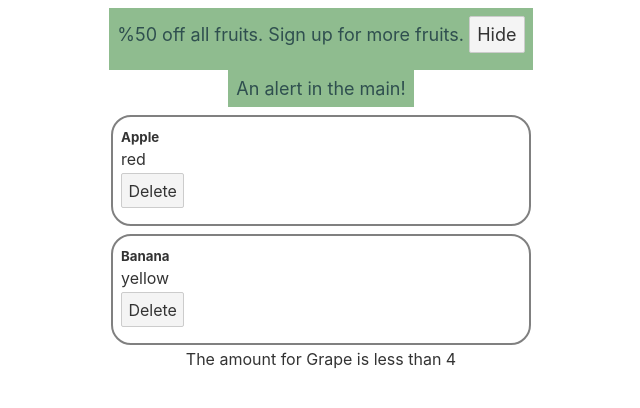
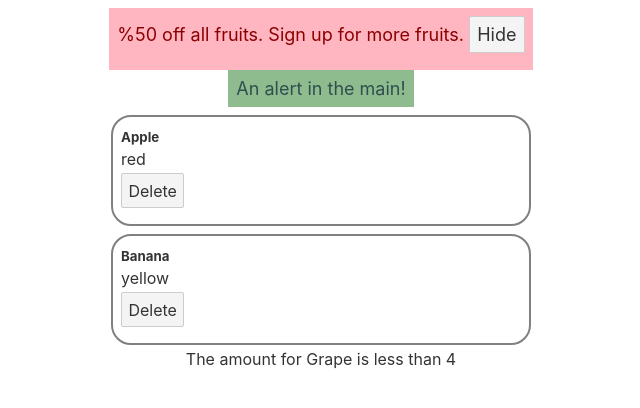
Before and after one commit to abtin/svelte-tutorial, a Svelte app: page / in a window 1280 px wide. Shown: the top 408 px of the page, without its empty margins (319-959 px from the left). Built offline with nearby package versions, Linux system fonts and the light colour scheme.

Commit message:
add extra style class on an element

```diff
--- a/src/Announcement.svelte
+++ b/src/Announcement.svelte
@@ -4,15 +4,20 @@
     const hideAnnouncement = () => {
         show = false;
     }
+
+    let warning = true;
 </script>
 
 {#if show}
-    <div class="alert">
+    <div class="alert" class:warning={warning}>
         %50 off all fruits. Sign up for more fruits.
         <button on:click={hideAnnouncement}>Hide</button>
     </div>
 {/if}
 
 <style>
-
+    .warning {
+        background-color: lightpink;
+        color: darkred;
+    }
 </style>
```
